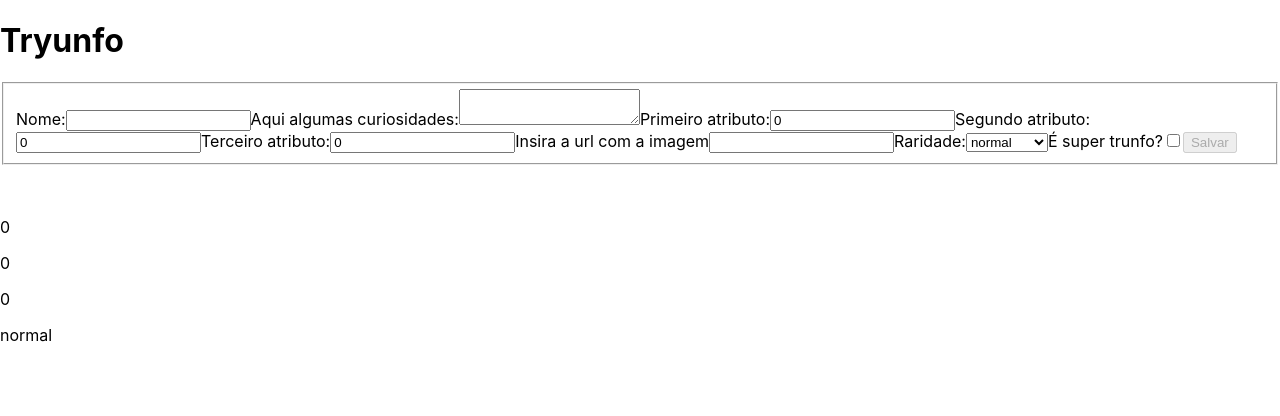
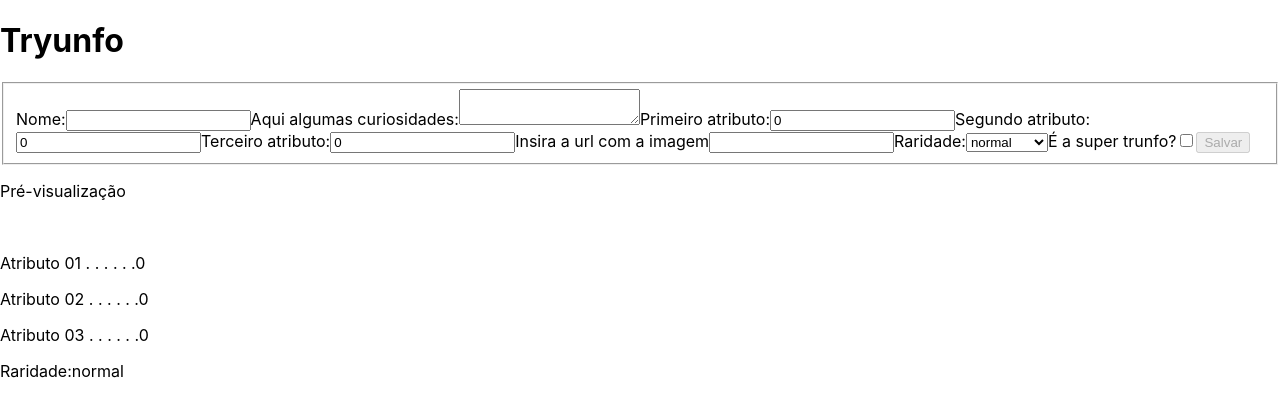
Before and after one commit to jubarcelos/trybe-tunes, a React (Create React App) app: page / in a window 1280 px wide. Shown: the top 416 px of the page. Built offline with nearby package versions, Linux system fonts and the light colour scheme.

Commit message:
Requisito 8 concluído. Aparecendo as cartas já salvas.

```diff
--- a/src/App.js
+++ b/src/App.js
@@ -1,6 +1,7 @@
 import React from 'react';
 import Form from './components/Form';
 import Card from './components/Card';
+import AlbumCards from './components/AlbumCards';
 
 class App extends React.Component {
   constructor() {
@@ -38,7 +39,7 @@ class App extends React.Component {
       { allCards: [...preventDefault.allCards, this.newCard()] }
     ));
     this.clearForm();
-    if (cardTrunfo) this.trunfoIsChecked();
+    this.trunfoIsChecked();
   };
 
   newCard = () => {
@@ -51,6 +52,7 @@ class App extends React.Component {
       cardImage,
       cardRare,
       cardTrunfo,
+      hasTrunfo,
     } = this.state;
 
     const actualCreateCard = {
@@ -62,6 +64,7 @@ class App extends React.Component {
       cardImage,
       cardRare,
       cardTrunfo,
+      hasTrunfo,
     };
 
     return actualCreateCard;
@@ -76,6 +79,7 @@ class App extends React.Component {
       cardAttr3: '0',
       cardImage: '',
       cardRare: 'normal',
+      cardTrunfo: false,
       isSaveButtonDisabled: true,
     }));
 
@@ -125,6 +129,7 @@ class App extends React.Component {
       cardTrunfo,
       hasTrunfo,
       isSaveButtonDisabled,
+      allCards,
     } = this.state;
 
     const atualStates = {
@@ -139,6 +144,7 @@ class App extends React.Component {
       hasTrunfo,
       isSaveButtonDisabled,
     };
+
     return (
       <div>
         <h1>Tryunfo</h1>
@@ -148,11 +154,25 @@ class App extends React.Component {
           onInputChange={ this.onInputChange }
           onSaveButtonClick={ this.onSaveButtonClick }
         />
-        <Card { ...atualStates } />
+        <section className="preview">
+          <p className="p-title">Pré-visualização</p>
+          <Card
+            cardName={ cardName }
+            cardDescription={ cardDescription }
+            cardAttr1={ cardAttr1 }
+            cardAttr2={ cardAttr2 }
+            cardAttr3={ cardAttr3 }
+            cardImage={ cardImage }
+            cardRare={ cardRare }
+            cardTrunfo={ cardTrunfo }
+          />
+        </section>
+        <AlbumCards
+          allCards={ allCards }
+        />
       </div>
     );
   }
 }
-// no CR o Gabis deu a dica de armazenar os dados do state em uma variável para não reatribuir e o Guilherme Augusto me ajudou a entender melhor essa forma de fazer.
 
 export default App;
--- /dev/null
+++ b/src/components/AlbumCards.jsx
@@ -0,0 +1,26 @@
+import React from 'react';
+import PropTypes from 'prop-types';
+import Card from './Card';
+
+class AlbumCards extends React.Component {
+  render() {
+    const { allCards } = this.props;
+    return (
+      <div>
+        { allCards.map((card) => (
+          <Card
+            cardTitle
+            key={ card.cardName }
+            { ...card }
+          />
+        )) }
+      </div>
+    );
+  }
+}
+
+export default AlbumCards;
+
+AlbumCards.propTypes = {
+  allCards: PropTypes.arrayOf(PropTypes.object).isRequired,
+};
--- a/src/components/Card.jsx
+++ b/src/components/Card.jsx
@@ -12,6 +12,7 @@ class Card extends React.Component {
       cardImage,
       cardRare,
       cardTrunfo,
+      hasTrunfo,
     } = this.props;
     return (
       <section>
@@ -29,18 +30,23 @@ class Card extends React.Component {
         </p>
         <div>
           <p data-testid="attr1-card">
+            Atributo 01 . . . . . .
             { cardAttr1 }
           </p>
           <p data-testid="attr2-card">
+            Atributo 02 . . . . . .
             { cardAttr2 }
           </p>
           <p data-testid="attr3-card">
+            Atributo 03 . . . . . .
             { cardAttr3 }
           </p>
         </div>
         <p data-testid="rare-card">
+          Raridade:
           { cardRare }
         </p>
+
         { cardTrunfo ? <p data-testid="trunfo-card">Super Trunfo</p> : null }
 
       </section>
@@ -59,4 +65,5 @@ Card.propTypes = {
   cardImage: PropTypes.string.isRequired,
   cardRare: PropTypes.string.isRequired,
   cardTrunfo: PropTypes.bool.isRequired,
+  hasTrunfo: PropTypes.bool.isRequired,
 };
--- a/src/components/Form.jsx
+++ b/src/components/Form.jsx
@@ -22,7 +22,7 @@ class Form extends React.Component {
 
     const trunfoInput = (
       <label htmlFor="cardTrunfo">
-        É super trunfo?
+        É a super trunfo?
         <input
           data-testid="trunfo-input"
           type="checkbox"
@@ -36,7 +36,7 @@ class Form extends React.Component {
 
     const haveOneTrunfo = (
       <span>
-        Você já tem um Super Trunfo em seu baralho
+        Você já tem um Super Trunfo em seu baralho.
       </span>
     );
 
```
